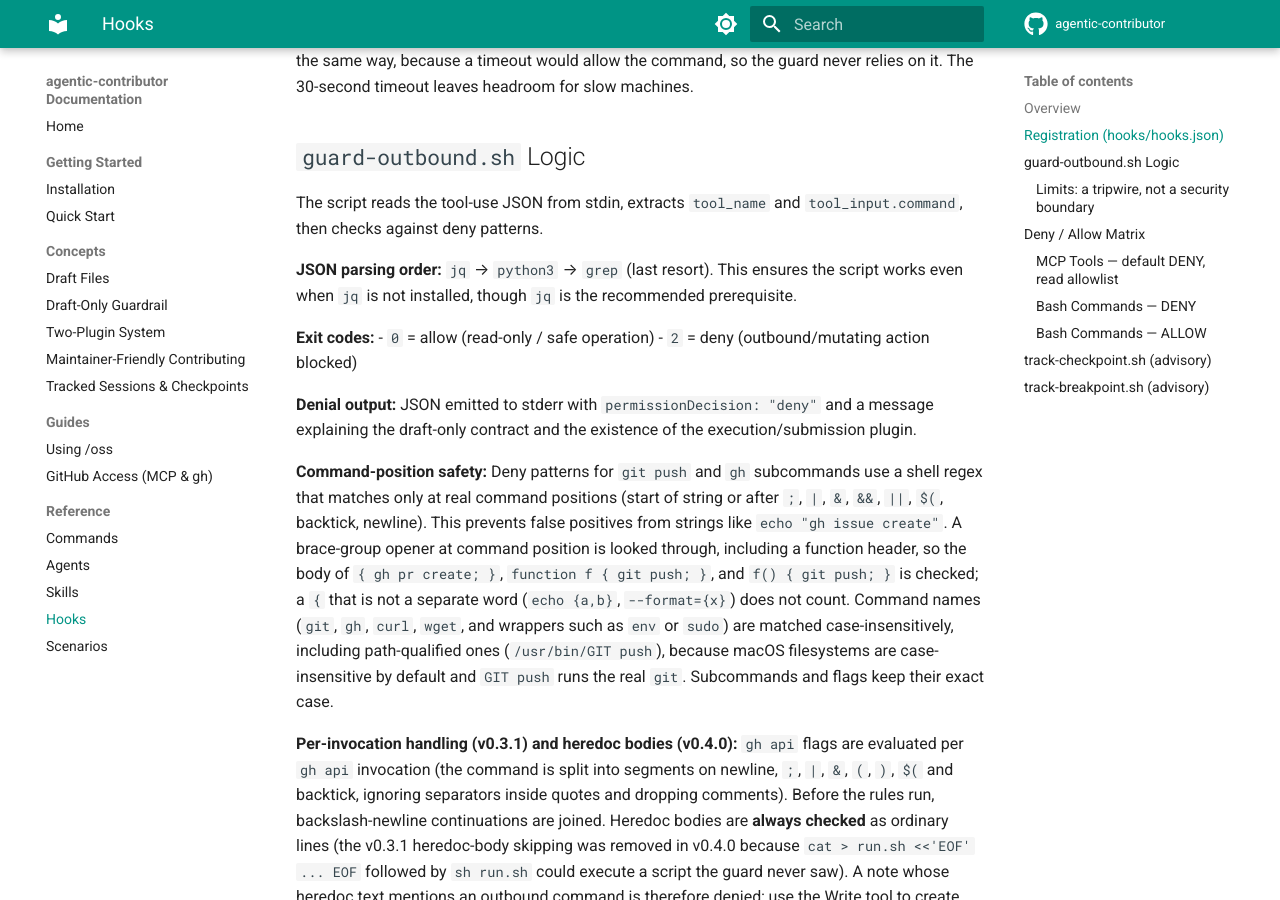
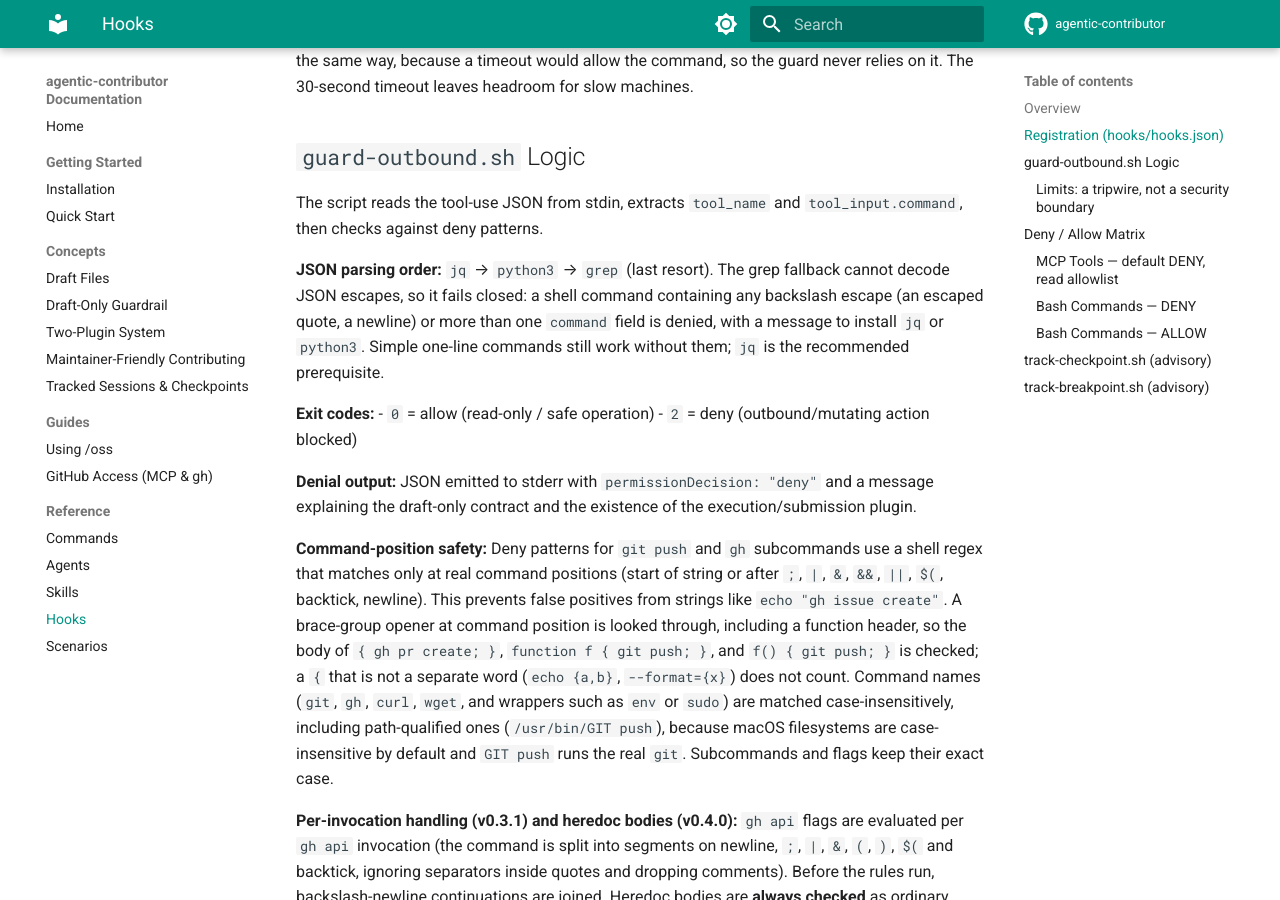
Before and after one commit to josix/agentic-contributor, an MkDocs documentation site: the page built from docs/reference/hooks.md, in a window 1280 px wide and 900 px high, scrolled down 2145 px. Built offline with MkDocs 1.6.1 and Material for MkDocs 9.7.7, drawn with Linux system fonts in a browser that asks for light colours; comment, search, counter and statistics services are not loaded.

Commit message:
fix: guard grep fallback fails closed; prepare-pr diffs from merge-base (v0.10.1)
Guard: with neither jq nor python3, the grep fallback read the command
only up to its first escaped quote, so a write hidden after an escaped
quote, or on a later line of a multi-line command, was allowed. The
fallback now denies any command with a backslash escape or a repeated
command field and asks for jq or python3. New harness block runs the
guard with both stripped from PATH; the old guard fails 2 of its cases.

prepare-pr: with uncommitted work the size check diffed the working tree
against the tip of the base branch, so after pulling the base its new
commits were counted as reverse changes. It now diffs against
git merge-base HEAD <base>, as change-debrief already does.

guard 523/523, track 169/169, breakpoint 205/205; mkdocs --strict ok.

Co-Authored-By: Claude Opus 5.5 <noreply@anthropic.com>

```diff
--- a/docs/reference/hooks.md
+++ b/docs/reference/hooks.md
@@ -77,7 +77,7 @@ The `agentic-contributor` plugin registers two `PreToolUse` hooks plus a `PostTo
 
 The script reads the tool-use JSON from stdin, extracts `tool_name` and `tool_input.command`, then checks against deny patterns.
 
-**JSON parsing order:** `jq` → `python3` → `grep` (last resort). This ensures the script works even when `jq` is not installed, though `jq` is the recommended prerequisite.
+**JSON parsing order:** `jq` → `python3` → `grep` (last resort). The grep fallback cannot decode JSON escapes, so it fails closed: a shell command containing any backslash escape (an escaped quote, a newline) or more than one `command` field is denied, with a message to install `jq` or `python3`. Simple one-line commands still work without them; `jq` is the recommended prerequisite.
 
 **Exit codes:**
 - `0` = allow (read-only / safe operation)
```
Also changed, not shown: CHANGELOG.md (+7 -0 lines), docs/concepts/draft-only-guardrail.md (+1 -1 lines), skills/pr-preparation/SKILL.md (+4 -2 lines), 4 other files.
